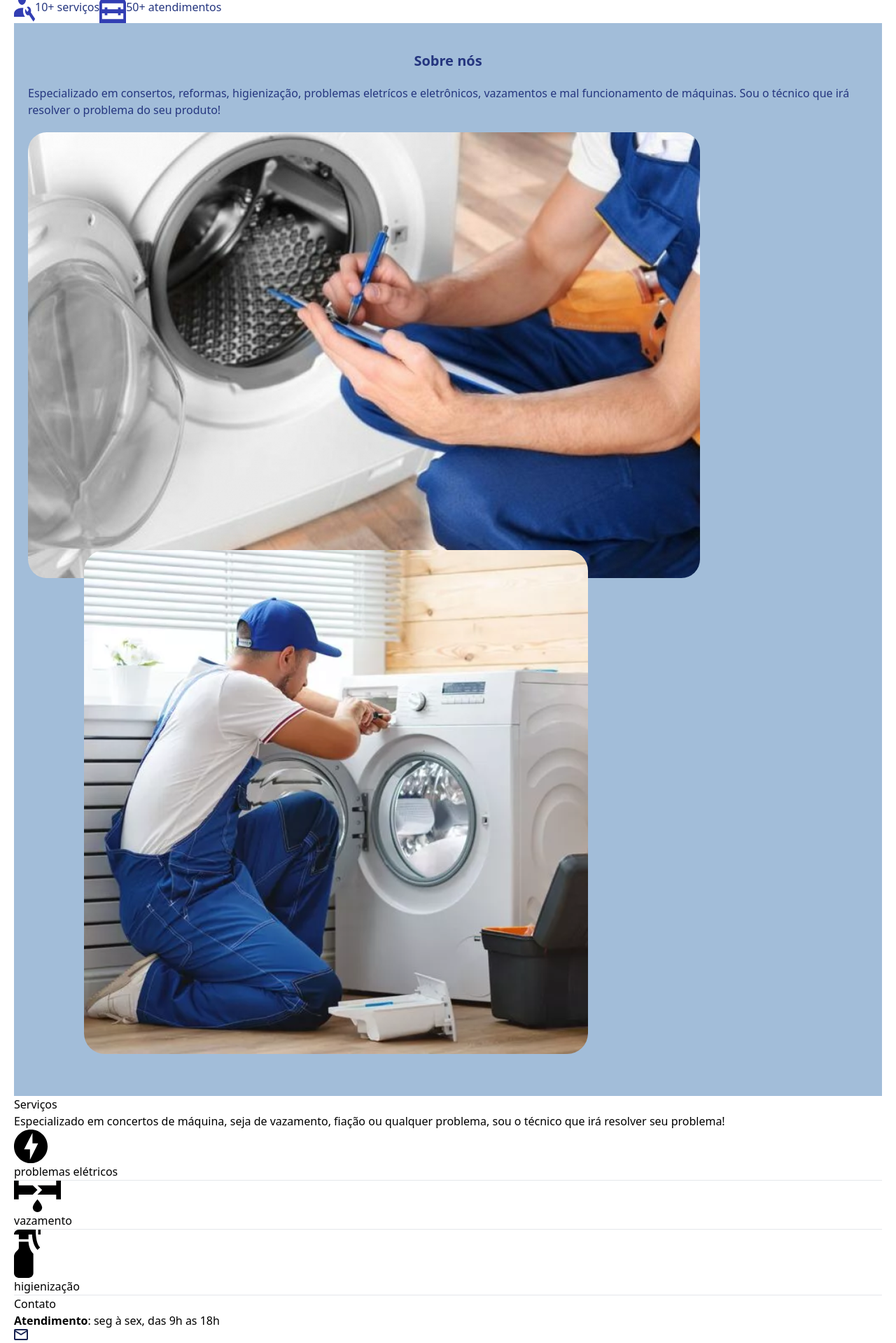
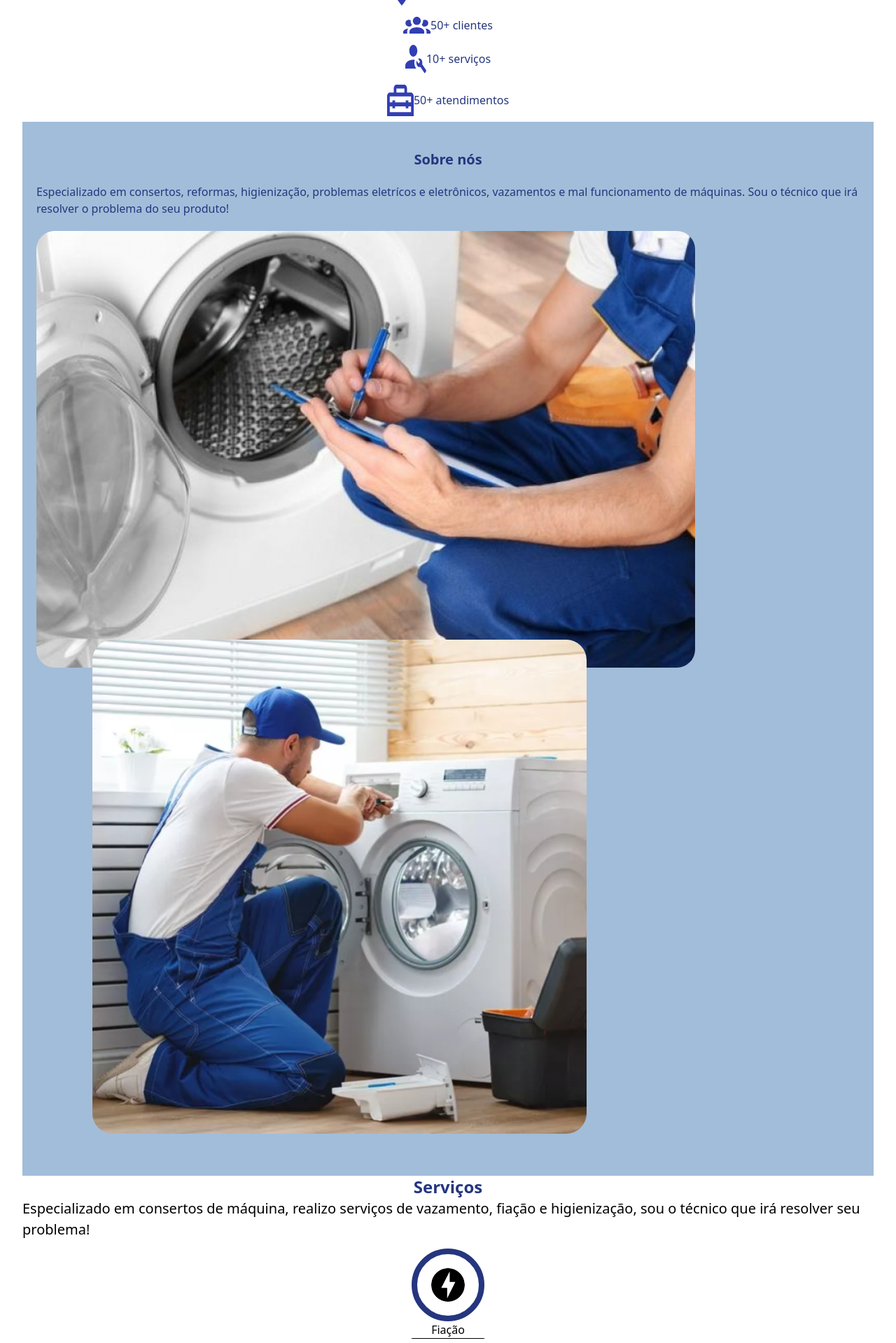
Before and after one commit to zThiago15/family-tec-frontend, a React (Vite) app: page / in a window 1280 px wide. Shown: the part 760-2679 px from the top of the page at 70% size. Built offline with nearby package versions, Linux system fonts and the light colour scheme.

Commit message:
style: services section

```diff
--- a/src/index.css
+++ b/src/index.css
@@ -2,6 +2,7 @@
 @tailwind components;
 @tailwind utilities;
 
+/* reset CSS */
 * {
   margin: 0;
   padding: 0;
--- a/src/pages/landing-page/components/Service.tsx
+++ b/src/pages/landing-page/components/Service.tsx
@@ -7,12 +7,10 @@ export default function Service(props: ServiceProps) {
   const {nameService, imgService} = props
 
   return (
-    <div>
-      <span>
-        <img src={imgService} alt={nameService} />
-      </span>
-      <p>{nameService}</p>
-      <hr />
+    <div className="my-3">
+      <img src={imgService} alt={nameService} className="border-solid border-primary-color border-[0.5em] rounded-full p-5" />
+      <p className="text-center">{nameService}</p>
+      <hr className="border-solid border-black" />
     </div>
   );
 
--- a/src/pages/landing-page/components/Status.tsx
+++ b/src/pages/landing-page/components/Status.tsx
@@ -7,8 +7,8 @@ export default function Status(props: ServiceProps) {
   const {nameStatus, imgStatus} = props
 
   return (
-    <span className="flex items-center flex-wrap">
-      <img src={imgStatus} alt="status" className="" />
+    <span className="flex items-center flex-wrap my-2">
+      <img src={imgStatus} alt="status" className="border-solid border-spacing-14" />
       <p className="text-primary-color">{nameStatus}</p>
     </span>
   );
--- a/src/pages/landing-page/landing-page.tsx
+++ b/src/pages/landing-page/landing-page.tsx
@@ -20,8 +20,13 @@ import Status from './components/Status';
 const screenWidth = window.screen.width;
 
 export default function LandingPage() {
+
+  // se a tela for cell, mostrar hamburger menu
+
+  const screenWidth = window.screen.width;
+
   return(
-    <div className="m-5">
+    <div className="m-8">
       <header className="flex justify-between">
         <img src={Logo} alt="logo" className="w-[10em]" />
         <RxHamburgerMenu className="text-xl" />
@@ -36,17 +41,15 @@ export default function LandingPage() {
         <div>
           <img src={Technician} alt="técnico " />
             <h1 className="text-primary-color font-bold text-2xl text-center">Conserto de máquinas lava e seca em um só lugar!</h1>
-            <div className="flex">
+            <div className="flex flex-col items-center content-evenly">
               <Status nameStatus="São Paulo, capital" imgStatus={Location} />
               <Status nameStatus="50+ clientes" imgStatus={Clients} />
-            </div>
-            <div className="flex">
               <Status nameStatus="10+ serviços" imgStatus={Services} />
               <Status nameStatus="50+ atendimentos" imgStatus={Attendance} />
             </div>
           </div>
 
-        <div className="bg-background-color p-5">
+        <div className="bg-background-color p-5 w-full">
           <h1 className="text-xl text-primary-color font-bold text-center my-5">Sobre nós</h1>
           <p className="text-primary-color">Especializado em consertos, reformas, higienização, problemas eletrícos e eletrônicos, vazamentos e mal funcionamento de máquinas. Sou o técnico que irá resolver o problema do seu produto!</p>
           <span>
@@ -57,11 +60,13 @@ export default function LandingPage() {
         </div>
 
         <div>
-          <h1>Serviços</h1>
-          <p>Especializado em concertos de máquina, seja de vazamento, fiação ou qualquer problema, sou o técnico que irá resolver seu problema!</p>
-          <Service imgService={Electricity} nameService="problemas elétricos" />
-          <Service imgService={Leaking} nameService="vazamento" />
-          <Service imgService={Cleaning} nameService="higienização" />
+          <h1 className="font-bold text-center text-2xl text-primary-color">Serviços</h1>
+          <p className="text-[1.25em]">Especializado em consertos de máquina, realizo serviços de vazamento, fiação e higienização, sou o técnico que irá resolver seu problema!</p>
+          <span className="flex flex-col items-center">
+            <Service imgService={Electricity} nameService="Fiação" />
+            <Service imgService={Leaking} nameService="Vazamento" />
+            <Service imgService={Cleaning} nameService="Higienização" />
+          </span>
 
         </div>
       </main>
```
